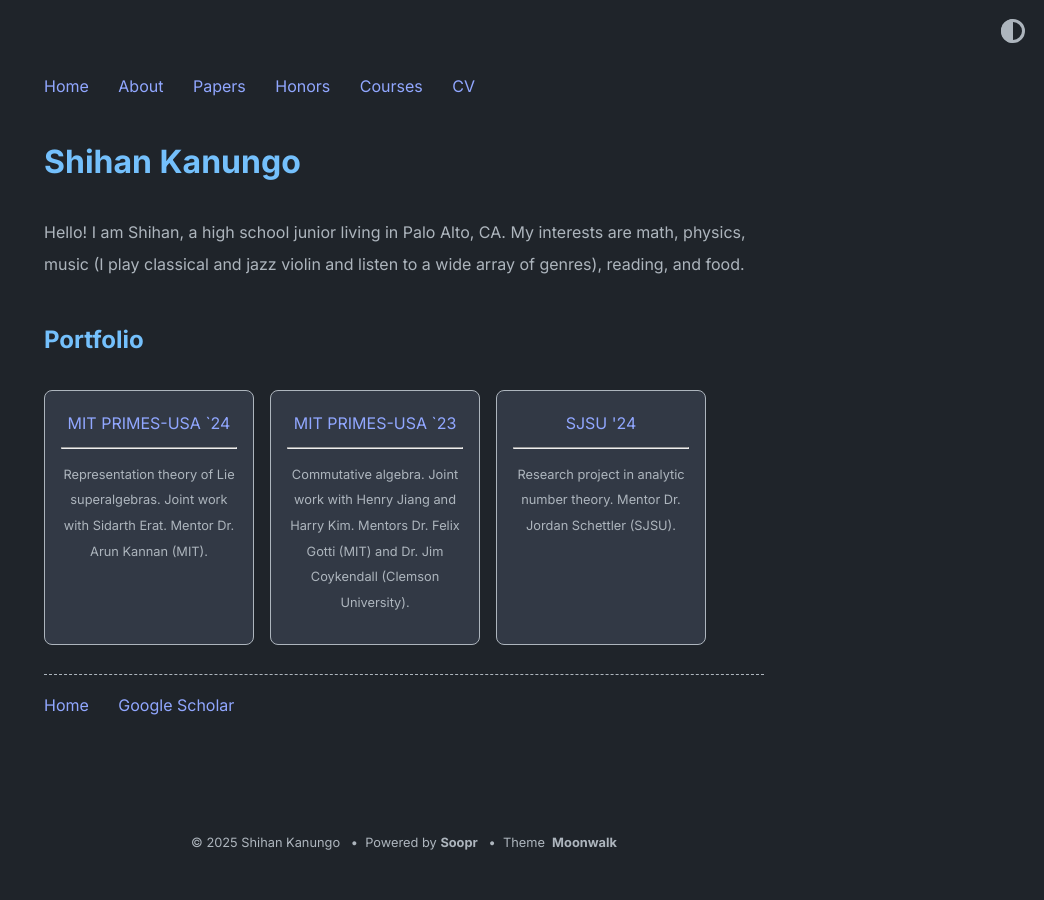
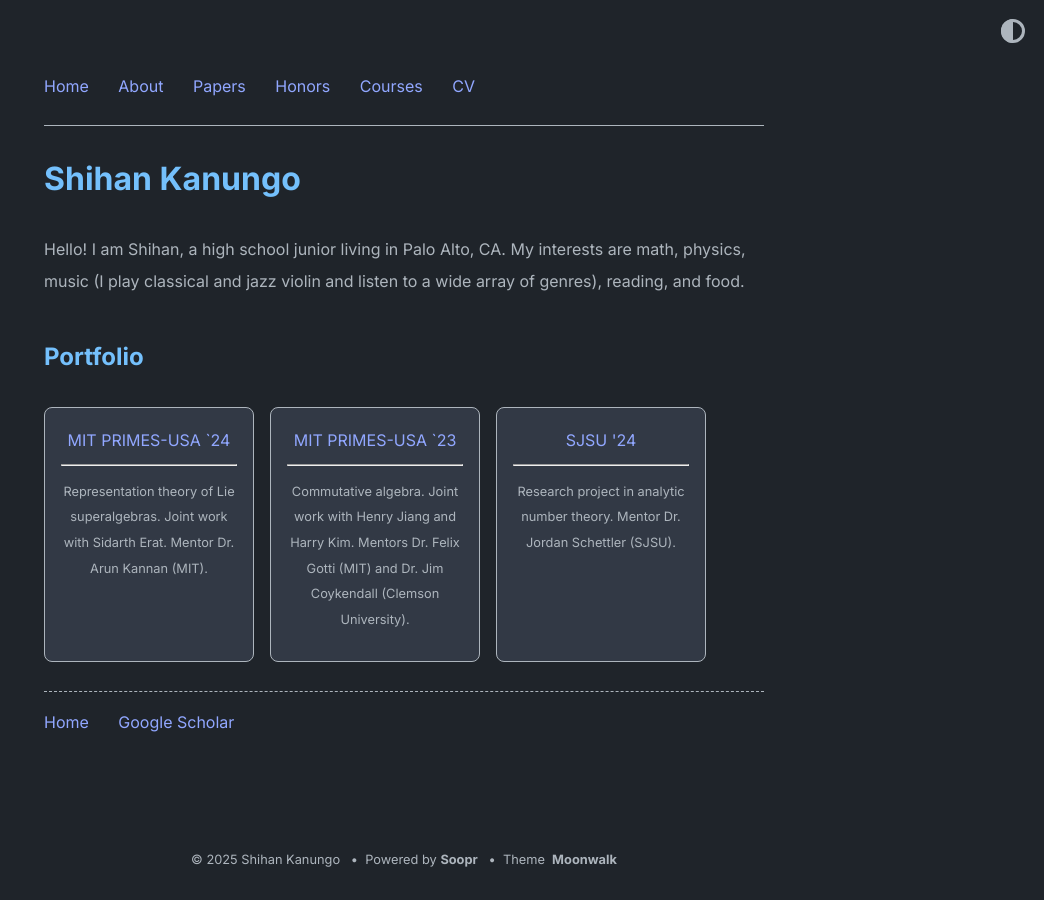
Before and after one commit to shihankanungo/shihankanungo.github.io, a Jekyll site: the page built from index.md, in a window 1280 px wide. Shown: the whole page, without its empty margins (236-1280 px from the left). Built offline with Jekyll 4.4.1, drawn with Linux system fonts in a browser that asks for light colours.

Commit message:
Update moonwalk.scss

```diff
--- a/_sass/moonwalk.scss
+++ b/_sass/moonwalk.scss
@@ -158,7 +158,7 @@ html.transition *:after {
   margin: 0.5em 0;
 }
 .solid {
-  border-top: 1px var(--text);
+  border-top: 1px var(--text) solid;
   margin: 0.5em 0;
 }
 mark {
```
